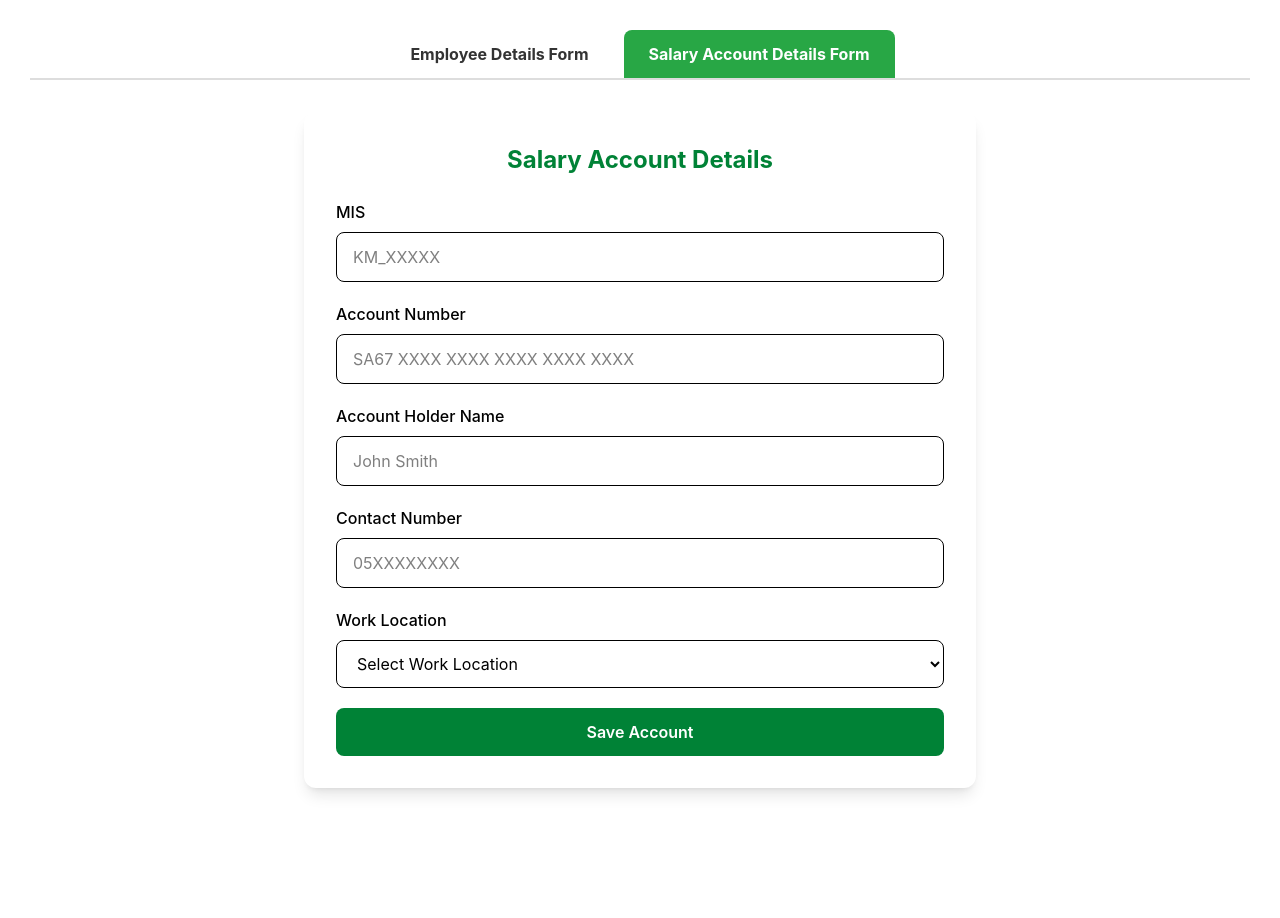
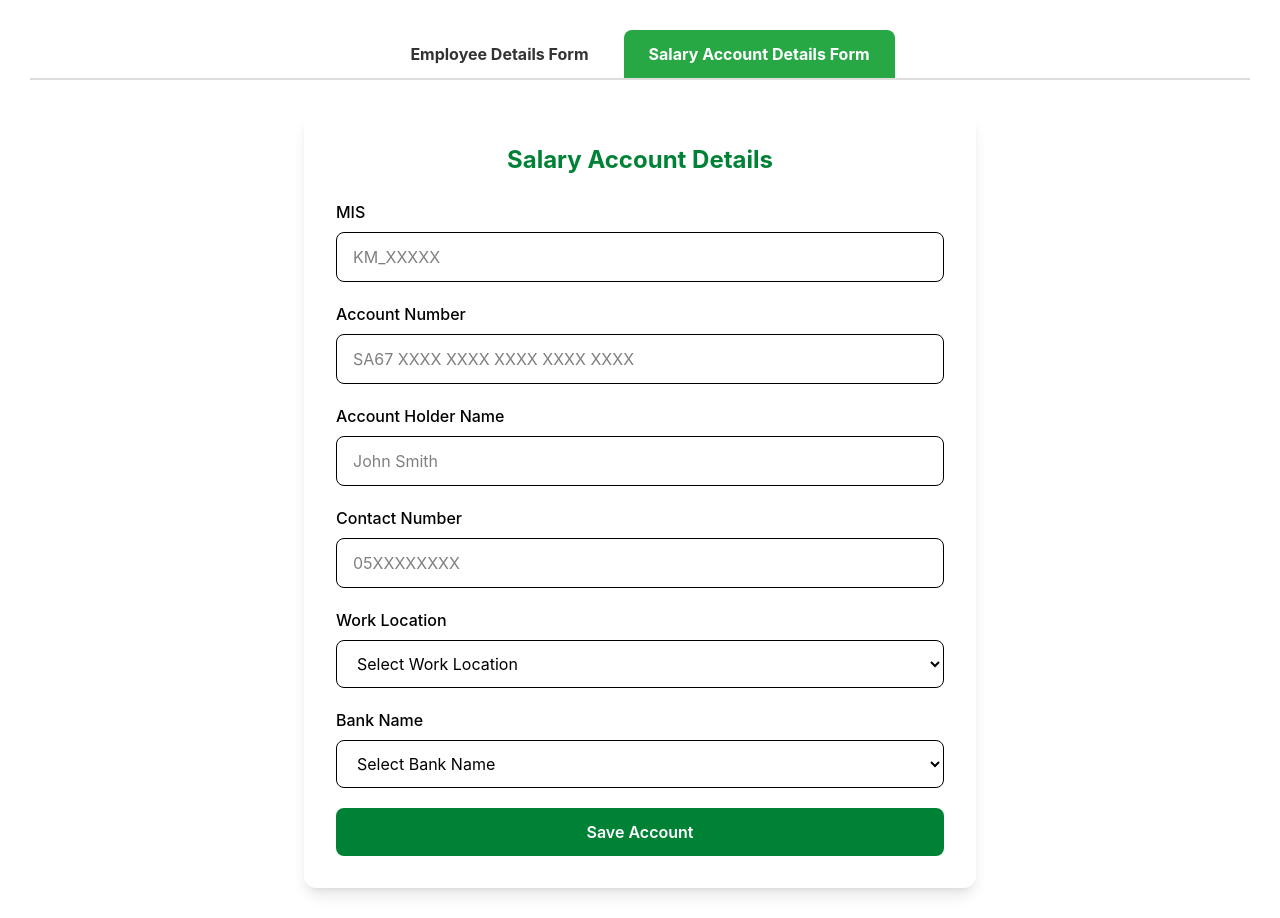
Before and after one commit to Sayyed-Seyab/EmployeesManagementSystem, a React (Vite) app in the folder Frontend/: page / in a window 1280 px wide. Before the commit the page ends 818 px from the top, so only its background shows below. Built offline with nearby package versions, Linux system fonts and the light colour scheme.

Commit message:
BankName added

```diff
--- a/Frontend/src/Components/AccountDetails.jsx
+++ b/Frontend/src/Components/AccountDetails.jsx
@@ -8,9 +8,14 @@ export default function AccountDetails() {
     AccountNo: "",
     AccountHolderName: "",
     ContactNO: "",
+    BankName: "",
     workLocation:"",
   });
+// Store submitted data for modal
+ const [submittedData, setSubmittedData] = useState(null);
 
+ // Modal state
+  const [showModal, setShowModal] = useState(false);
   // Handle Input Change
   const handleChange = (e) => {
     const { name, value } = e.target;
@@ -59,6 +64,16 @@ export default function AccountDetails() {
   if (!formData.ContactNO.trim())
     return toast.error("Contact Number is required.");
 
+   // Contact Number
+  if (!formData.workLocation.trim())
+    return toast.error("Work Location is required.");
+
+
+   // Contact Number
+  if (!formData.BankName.trim())
+    return toast.error("Bank Name is required.");
+
+
   // Saudi Mobile Number (05XXXXXXXX)
   if (!/^05\d{8}$/.test(formData.ContactNO))
     return toast.error(
@@ -66,20 +81,30 @@ export default function AccountDetails() {
     );
 
   try {
-    await axios.post(
+   const response =  await axios.post(
       "https://employeesmanagementsystem-1.onrender.com/api/employees/account",
       payload
     );
+console.log(response)
+    if(response.status === 201) {
+       toast.success("Account saved successfully.");
 
-    toast.success("Account saved successfully.");
-
-    setFormData({
+      // Save submitted data for modal
+      setSubmittedData(payload);
+       // Show success modal
+       setShowModal(true);
+       setFormData({
       mis: "",
       AccountNo: "",
       AccountHolderName: "",
       ContactNO: "",
       workLocation:"",
+      BankName:"",
     });
+    }
+
+
+
 
   } catch (error) {
     toast.error(
@@ -91,6 +116,45 @@ export default function AccountDetails() {
 
   return (
     <div className="flex justify-center mt-8">
+    {/* ================= SUCCESS MODAL ================= */}
+     {showModal && submittedData && (
+       <div className="fixed inset-0 z-50 flex items-center justify-center bg-black/50 px-4">
+       <div className="bg-white w-full max-w-lg rounded-xl shadow-2xl"> {/* Modal Header */}
+        <div className="border-b px-6 py-4">
+          <h2 className="text-xl font-bold text-green-700"> Account Saved Successfully </h2>
+           <p className="text-gray-500 text-sm mt-1"> Submitted employee account details </p>
+            </div> {/* Modal Body */} <div className="px-6 py-5 space-y-4"> {/* MIS */}
+              <div className="flex justify-between border-b pb-3">
+                <span className="font-medium text-gray-600"> MIS </span>
+                <span className="font-semibold text-gray-900"> {submittedData.mis} </span>
+                </div> {/* Account Number */}
+                 <div className="flex justify-between border-b pb-3">
+                   <span className="font-medium text-gray-600"> Account Number </span>
+                   <span className="font-semibold text-gray-900 break-all text-right"> {submittedData.AccountNo} </span>
+                    </div> {/* Account Holder */}
+                    <div className="flex justify-between border-b pb-3">
+                       <span className="font-medium text-gray-600"> Account Holder Name </span>
+                        <span className="font-semibold text-gray-900"> {submittedData.AccountHolderName} </span>
+                        </div> {/* Contact Number */} <div className="flex justify-between border-b pb-3">
+                          <span className="font-medium text-gray-600"> Contact Number </span>
+                           <span className="font-semibold text-gray-900"> {submittedData.ContactNO} </span>
+                           </div> {/* Work Location */} <div className="flex justify-between">
+                            <span className="font-medium text-gray-600"> Work Location </span>
+                            <span className="font-semibold text-gray-900"> {submittedData.workLocation} </span>
+                            <span className="font-medium text-gray-600"> Bank Name </span>
+                            <span className="font-semibold text-gray-900"> {submittedData.BankName} </span>
+                             </div>
+                             </div> {/* Modal Footer */}
+                              <div className="border-t px-6 py-4 flex justify-end">
+                                <button
+                                 type="button"
+                                 onClick={() => { setShowModal(false); setSubmittedData(null); }}
+                                  className="px-6 py-2 bg-gray-600 hover:bg-gray-700 text-white rounded-lg font-semibold transition" >
+                                     Submit </button>
+                                     </div>
+                                     </div>
+                                     </div>
+                                     )}
       <div className="bg-white shadow-lg rounded-xl p-8 w-full max-w-2xl">
         <h2 className="text-2xl font-bold text-center mb-6 text-green-700">
           Salary Account Details
@@ -145,6 +209,7 @@ export default function AccountDetails() {
 
             <input
               type="text"
+              required = {true}
               name="AccountHolderName"
               value={formData.AccountHolderName}
               onChange={handleChange}
@@ -162,6 +227,7 @@ export default function AccountDetails() {
             <input
               type="text"
               name="ContactNO"
+               required = {true}
               value={formData.ContactNO}
               onChange={handleChange}
               placeholder="05XXXXXXXX"
@@ -194,6 +260,35 @@ export default function AccountDetails() {
 </select>
 </div>
 
+<div>
+  <label className="block mb-2 font-medium">
+    Bank Name
+  </label>
+
+  <select
+  name="BankName"
+  value={formData.BankName}
+  onChange={handleChange}
+  className="w-full border rounded-lg px-4 py-3 bg-white outline-none transition duration-300 hover:bg-green-100 focus:ring-2 focus:ring-green-500"
+>
+  <option value="">Select Bank Name</option>
+  <option value="Riyadh">Al-Rajhi</option>
+  <option value="Jeddah">AlBilad Bank</option>
+  <option value="Jeddah">Allnma Bank </option>
+  <option value="Jeddah">Arab National Bank</option>
+  <option value="Jeddah">Bank AlJazira</option>
+  <option value="Jeddah">Banque Saudi Fransi</option>
+  <option value="Jeddah">Emirates Bank</option>
+  <option value="Jeddah">Gulf International Bank</option>
+  <option value="Jeddah">Riyadh Bank</option>
+  <option value="Jeddah">STC Bank</option>
+  <option value="Jeddah">Saudi Awwal Bank</option>
+
+
+
+</select>
+</div>
+
           {/* Submit Button */}
           <button
             type="submit"
--- a/Frontend/src/Components/AllEmployeesAccounts.jsx
+++ b/Frontend/src/Components/AllEmployeesAccounts.jsx
@@ -12,8 +12,9 @@ export default function AllEmployeesAccounts() {
       "S.No": index + 1,
       "Work Location": accounts.workLocation,
       "MIS": accounts.mis,
-      "Account NO": accounts.AccountNo,
-      "Account Holder Name": accounts.AccountHolderName,
+      "IBN": accounts.AccountNo,
+      "Beneficiary": accounts.AccountHolderName,
+      "Bank:": accounts.BankName,
       "Contact No": accounts.ContactNO,
 
 
@@ -99,7 +100,8 @@ export default function AllEmployeesAccounts() {
             <th className="px-4 py-3">MIS</th>
             <th className="px-4 py-3">Account Number</th>
             <th className="px-4 py-3">Account Holder Name</th>
-            <th className="px-4 py-3">Contact Number</th>
+            <th className="px-4 py-3">Bank Name</th>
+             <th className="px-4 py-3">Contact Number</th>
             <th className="px-4 py-3 rounded-tr-xl">Created At</th>
           </tr>
         </thead>
@@ -126,6 +128,9 @@ export default function AllEmployeesAccounts() {
 
                 <td className="px-4 py-3 text-center">
                   {account.AccountHolderName}
+                </td>
+                 <td className="px-4 py-3 text-center">
+                  {account.BankName}
                 </td>
 
                 <td className="px-4 py-3 text-center">
```
Also changed, not shown: 1 other file (tests, documents, lock files or other folders).
